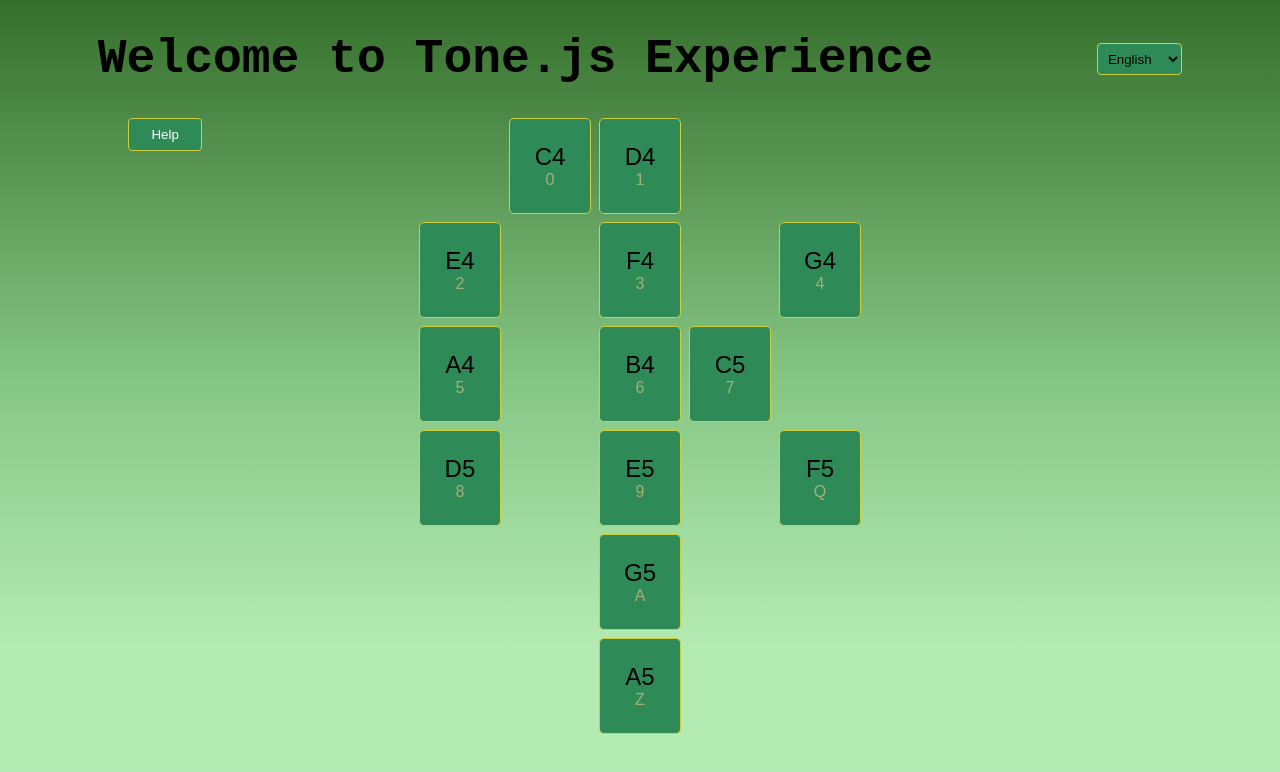
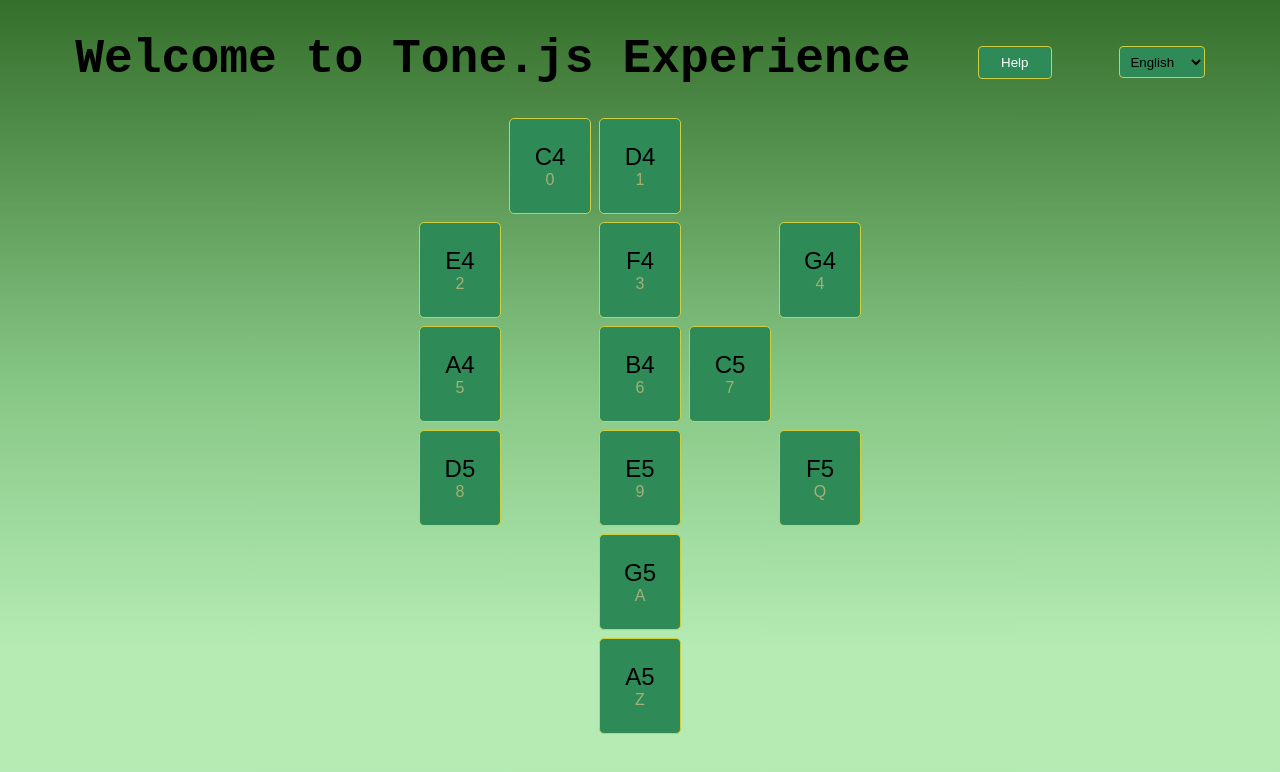
Before and after one commit to setare-sabouri/Tone-experience, a Next.js app: page / in a window 1280 px wide. Shown: the top 772 px of the page. Built offline with nearby package versions, Linux system fonts and the light colour scheme.

Commit message:
moved help btn to nav

```diff
--- a/src/components/experience/ToneExperience.tsx
+++ b/src/components/experience/ToneExperience.tsx
@@ -3,8 +3,7 @@
 import styles from './Experience.module.scss';
 import GridContainer from '@components/gridContainer/GridContainer';
 import keysnotes from '@utils/notes';
-import KeyHelper from '@components/keyHelper/KeyHelper';
-interface ExperienceProps {}
+interface ExperienceProps { }
 
 const Experience: React.FC<ExperienceProps> = (props) => {
   const synthRef = useRef<Tone.Synth | null>(null);
@@ -28,7 +27,6 @@
   return (
     <div className={styles.experienceContainer}>
       <GridContainer notes={keysnotes} playNote={playNote} />
-      <KeyHelper></KeyHelper>
     </div>
   );
 };
--- a/src/components/keyHelper/KeyHelper.module.scss
+++ b/src/components/keyHelper/KeyHelper.module.scss
@@ -1,5 +1,4 @@
 .helperBtn {
-  position: absolute;
   left: 10%;
   background: $green-btn;
   color: white;
--- a/src/components/languageDropdown/languageButtons.module.scss
+++ b/src/components/languageDropdown/languageButtons.module.scss
@@ -1,7 +1,4 @@
 .wrapper {
-  display: flex;
-  align-items: center;
-
   select {
     border-radius: 4px;
     padding: 0.4rem;
--- a/src/components/layout/layout.module.scss
+++ b/src/components/layout/layout.module.scss
@@ -4,8 +4,10 @@
 
 .title {
   display: flex;
+  align-items: center;
+  gap: 0.5rem;
   font-size: 2rem;
   padding: 2rem 1rem;
   font-family: monospace;
-  justify-content: space-around;
+  justify-content: space-evenly;
 }
--- a/src/components/layout/layout.tsx
+++ b/src/components/layout/layout.tsx
@@ -2,12 +2,14 @@
 import { useTranslation } from 'react-i18next'; // Updated import
 import styles from './layout.module.scss';
 import LanguageDropdown from '@components/languageDropdown/languageButtons';
+import KeyHelper from '@components/keyHelper/KeyHelper';
 export default function RootLayout({ children }: { children: React.ReactNode; }) {
   const { t } = useTranslation();
   return (
     <div className={styles.layoutwrapp}>
       <nav className={styles.title}>
         <h1>{t('welcome')}</h1>
+        <KeyHelper />
         <LanguageDropdown />
       </nav>
       <main className={styles.content}>
```
